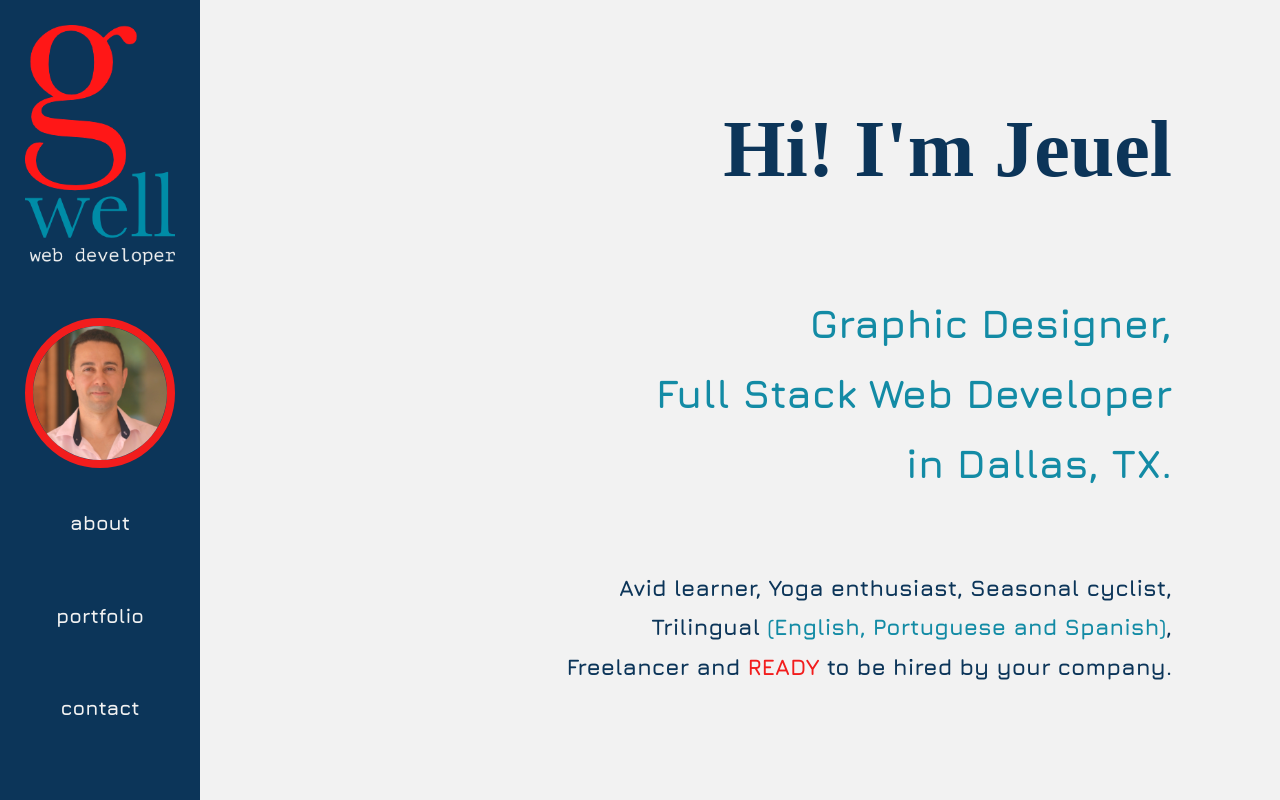
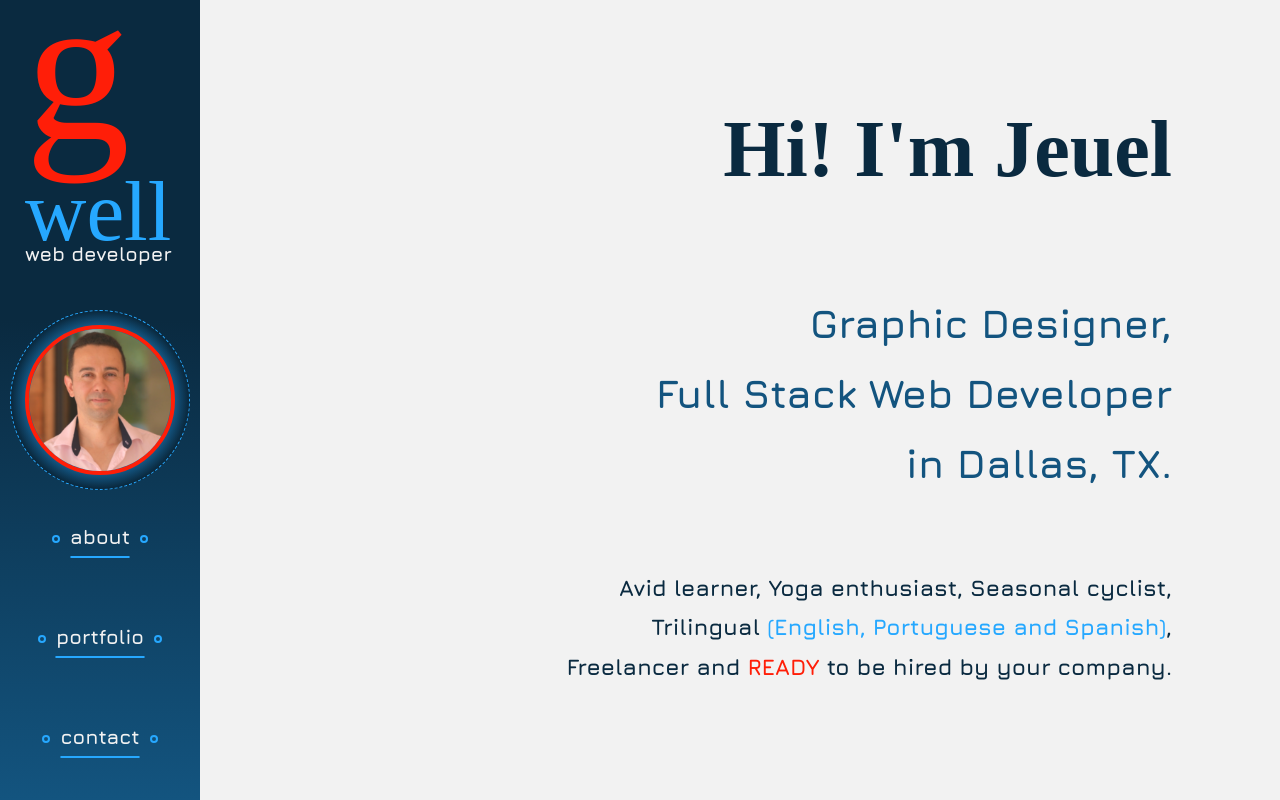
Before and after one commit to vjeuel/G-well_Portfolio-React, a React (Create React App) app: page / in a window 1280 px wide. Built offline with nearby package versions, Linux system fonts and the light colour scheme; a web font is replaced by a local one.

Commit message:
did logo on html and not imported as a image

```diff
--- a/src/App.css
+++ b/src/App.css
@@ -1,10 +1,14 @@
 @import url('https://fonts.googleapis.com/css2?family=Baskervville&family=Jura:wght@700&display=swap');
 
 :root {
-	--pb: #0c3559;
-	--sb: #138ba5;
-	--rd: #f21d1d;
+	/* --pb: #0c3559;
+	--sb: #138ba5; */
+	--pb: #0a2a40;
+	--sb: #13547f;
+	--tb: #26a8ff;
+	--rd: #ff1e08;
 	--wt: #f2f2f2;
+
 	--font1: 'Baskervville', serif;
 	--font2: 'Jura', sans-serif;
 }
--- a/src/components/About.js
+++ b/src/components/About.js
@@ -15,7 +15,7 @@ function About() {
 			</h2>
 			<h3>
 				Avid learner, Yoga enthusiast, Seasonal cyclist, <br /> Trilingual{' '}
-				<span style={{ color: 'var(--sb)' }}>(English, Portuguese and Spanish)</span>
+				<span style={{ color: 'var(--tb)' }}>(English, Portuguese and Spanish)</span>
 				,
 				<br />
 				Freelancer and{' '}
--- a/src/components/Home.js
+++ b/src/components/Home.js
@@ -1,5 +1,4 @@
 import React from 'react';
-import { Link } from 'react-router-dom';
 import './Pages.css';
 
 function About() {
--- a/src/components/Navbar.css
+++ b/src/components/Navbar.css
@@ -1,13 +1,12 @@
 .navGrid {
-	height: 100vh;
 	width: 20rem;
-	padding: 2.5rem;
 	margin: 0;
 }
 
 .mainGrid {
-	background-color: var(--pb);
-	height: 90%;
+	background: linear-gradient(-180deg, var(--pb) 40%, var(--sb));
+	height: 100vh;
+	padding: 2.5rem;
 	display: grid;
 	grid-template-rows: 25rem 15rem 5rem 5rem 5rem;
 	grid-row-gap: 2rem;
@@ -16,14 +15,73 @@
 	position: fixed;
 }
 
-.logo {
+/* .logo {
 	width: 15rem;
+} */
+
+.logoBox {
+	width: 15rem;
+	position: relative;
+}
+
+.g {
+	font-family: var(--font1);
+	font-size: 21rem;
+	color: var(--rd);
+	position: absolute;
+	bottom: 8.75rem;
+	left: 0;
+	margin: 0;
+}
+
+.well {
+	font-family: var(--font1);
+	font-size: 8.5rem;
+	color: var(--tb);
+	position: absolute;
+	bottom: 1.5rem;
+	left: 0;
+	margin: 0;
+}
+
+.webDeveloper {
+	font-family: var(--font2);
+	font-size: 1.98rem;
+	color: var(--wt);
+	position: absolute;
+	bottom: 1rem;
+	left: 0;
+	margin: 0;
+}
+
+.jeuelBox {
+	width: 15rem;
+	height: 15rem;
+	position: relative;
+	display: flex;
+	align-items: center;
+	justify-content: center;
+
+	/* border: wheat solid 2px; */
 }
 
 .jeuel {
 	width: 15rem;
-	border: solid 8px var(--rd);
+	height: 15rem;
+	border: solid 4px var(--rd);
 	border-radius: 50%;
+}
+
+.jeuelCircle {
+	background: radial-gradient(var(--tb) 40%, var(--pb) 70%, var(--pb) 10%);
+	position: absolute;
+	top: -1.5rem;
+	left: -1.5rem;
+	width: 18rem;
+	height: 18rem;
+	border: 1px dashed var(--tb);
+	border-radius: 50%;
+	z-index: -1;
 }
 
 button {
@@ -31,19 +89,59 @@ button {
 	font-size: 2rem;
 	background-color: transparent;
 	color: var(--wt);
+	width: 15rem;
+	margin: 0 auto;
+	padding: 0;
 	border: none;
 	cursor: pointer;
 }
 
 button:hover {
-	color: var(--rd);
-	font-size: 2.25rem;
+	color: var(--sb);
 	border-radius: 5px;
 	transition: ease-in-out 0.5s;
 }
 
+button:active {
+	color: red;
+}
+
 .navLink {
 	color: var(--wt);
+}
+
+.navLittleCircles {
+	display: inline-block;
+	width: 8px;
+	height: 8px;
+	border: 2px solid var(--tb);
+	border-radius: 50%;
+	margin: 0 1rem 0.15rem;
+}
+
+button::selection .navLittleCircles {
+	border: 2px solid var(--rd);
+}
+
+.navUnderlineAbout,
+.navUnderlinePortfolio,
+.navUnderlineContact {
+	margin: 0.75rem auto 0;
+	border: 1px solid var(--tb);
+	border-radius: 1rem;
+	opacity: 1;
+}
+
+.navUnderlineAbout {
+	width: 6rem;
+}
+
+.navUnderlinePortfolio {
+	width: 9rem;
+}
+
+.navUnderlineContact {
+	width: 8rem;
 }
 
 /* Media Query */
@@ -59,7 +157,6 @@ button:hover {
 		width: 8rem;
 		padding: 2rem 1rem;
 		margin: 0;
-		overflow-y: scroll;
 	}
 
 	.mainGrid {
--- a/src/components/Navbar.js
+++ b/src/components/Navbar.js
@@ -8,16 +8,39 @@ function Navbar() {
 	return (
 		<nav className='navGrid'>
 			<div className='mainGrid'>
-				<img src={logo} alt='Logo' className='logo' />
-				<img src={jeuel} alt='Logo' className='jeuel' />
+				<div className='logoBox'>
+					<hp className='g'>g</hp>
+					<p className='well'>well</p>
+					<p className='webDeveloper'>web developer</p>
+				</div>
+				{/* <img src={logo} alt='Logo' className='logo' /> */}
+				<div className='jeuelBox'>
+					<img src={jeuel} alt='Logo' className='jeuel' />
+					<div className='jeuelCircle'></div>
+				</div>
 				<Link to='/' className='navLink'>
-					<button>about</button>
+					<button>
+						<span className='navLittleCircles'></span>
+						about
+						<span className='navLittleCircles'></span>
+						<div className='navUnderlineAbout'></div>
+					</button>
 				</Link>
 				<Link to='/portfolio' className='navLink'>
-					<button>portfolio</button>
+					<button>
+						<span className='navLittleCircles'></span>
+						portfolio
+						<span className='navLittleCircles'></span>
+						<div className='navUnderlinePortfolio'></div>
+					</button>
 				</Link>
 				<Link to='/contact' className='navLink'>
-					<button>contact</button>
+					<button>
+						<span className='navLittleCircles'></span>
+						contact
+						<span className='navLittleCircles'></span>
+						<div className='navUnderlineContact'></div>
+					</button>
 				</Link>
 			</div>
 		</nav>
```
Also changed, not shown: 1 other file (tests, documents, lock files or other folders).
